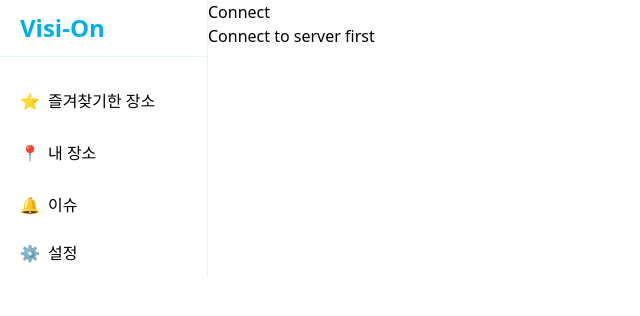
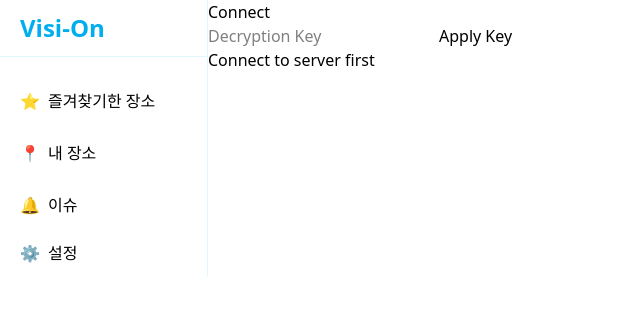
Before and after one commit to camm-cisco-hackathon/cctv_fe, a React (Vite) app: page /viewer in a window 1280 px wide. Shown: the top 316 px of the page, without its empty margins (0-640 px from the left). Built offline with nearby package versions, Linux system fonts and the light colour scheme; no server answers.

Commit message:
✨ decrypt

```diff
--- a/src/components/Viewer.jsx
+++ b/src/components/Viewer.jsx
@@ -7,6 +7,11 @@ const Viewer = ({
   const [isConnected, setIsConnected] = useState(false);
   const [currentFrame, setCurrentFrame] = useState(null);
   const [isStreaming, setIsStreaming] = useState(false);
+  const [decryptionKey, setDecryptionKey] = useState("");
+  const [isDecrypting, setIsDecrypting] = useState(false);
+  const [decryptionError, setDecryptionError] = useState(null);
+  const [isDecryptionEnabled, setIsDecryptionEnabled] = useState(false);
+  const [statusMessage, setStatusMessage] = useState("");
   const wsRef = useRef(null);
 
   // connect to websocket server
@@ -31,6 +36,25 @@ const Viewer = ({
         setIsStreaming(false);
       } else if (message.type === "frame_received") {
         console.log(`Frame ${message.frame_number} received by server`);
+      } else if (message.type === "decryption_key_valid") {
+        setIsDecrypting(false);
+        setIsDecryptionEnabled(true);
+        setDecryptionError(null);
+        setStatusMessage("Decryption enabled. Streaming original images.");
+      } else if (message.type === "decryption_key_invalid") {
+        setIsDecrypting(false);
+        setIsDecryptionEnabled(false);
+        setDecryptionError(message.message);
+      } else if (message.type === "decryption_disabled") {
+        setIsDecrypting(false);
+        setIsDecryptionEnabled(false);
+        setStatusMessage("Decryption disabled. Streaming mosaic images.");
+      } else if (message.type === "decryption_error") {
+        console.error("Decryption error:", message.message);
+        setIsDecrypting(false);
+        setIsDecryptionEnabled(false);
+        setDecryptionError(message.message);
+        setStatusMessage("Failed to decrypt. Showing mosaic images.");
       }
     };
 
@@ -38,12 +62,14 @@ const Viewer = ({
       console.log("WebSocket connection closed");
       setIsConnected(false);
       setIsStreaming(false);
+      setIsDecryptionEnabled(false);
     };
 
     ws.onerror = (error) => {
       console.error("WebSocket error:", error);
       setIsConnected(false);
       setIsStreaming(false);
+      setIsDecryptionEnabled(false);
     };
   };
 
@@ -55,6 +81,20 @@ const Viewer = ({
     wsRef.current.send(
       JSON.stringify({
         type: "stream_request",
+      })
+    );
+  };
+
+  // set decryption key
+  const setDecryptionKeyOnServer = () => {
+    if (!isConnected || !decryptionKey) return;
+
+    setIsDecrypting(true);
+    setDecryptionError(null);
+    wsRef.current.send(
+      JSON.stringify({
+        type: "set_decryption_key",
+        key: decryptionKey,
       })
     );
   };
@@ -90,6 +130,28 @@ const Viewer = ({
             ? "Streaming..."
             : "Start Stream"}
         </button>
+
+        <div className="decryption-controls">
+          <input
+            type="password"
+            placeholder="Decryption Key"
+            value={decryptionKey}
+            onChange={(e) => setDecryptionKey(e.target.value)}
+            disabled={!isConnected || isDecrypting}
+          />
+          <button
+            onClick={setDecryptionKeyOnServer}
+            disabled={!isConnected || isDecrypting || !decryptionKey}
+          >
+            {isDecrypting
+              ? "Applying..."
+              : isDecryptionEnabled
+              ? "Change Key"
+              : "Apply Key"}
+          </button>
+          {decryptionError && <div className="error">{decryptionError}</div>}
+          {statusMessage && <div className="status">{statusMessage}</div>}
+        </div>
       </div>
 
       <div className="stream-display">
@@ -100,7 +162,9 @@ const Viewer = ({
             {isConnected
               ? isStreaming
                 ? "Waiting for frames..."
-                : 'Click "Start Stream" to begin'
+                : isDecrypting
+                ? "Applying decryption key..."
+                : 'Click "Start Stream" to begin or enter decryption key'
               : "Connect to server first"}
           </div>
         )}
```
